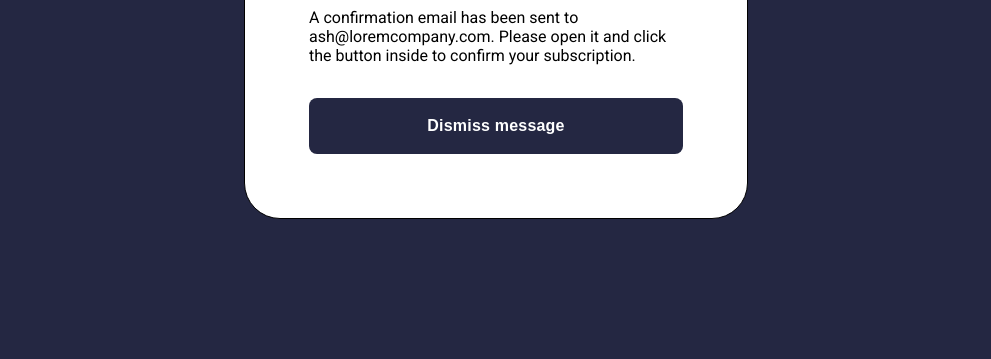
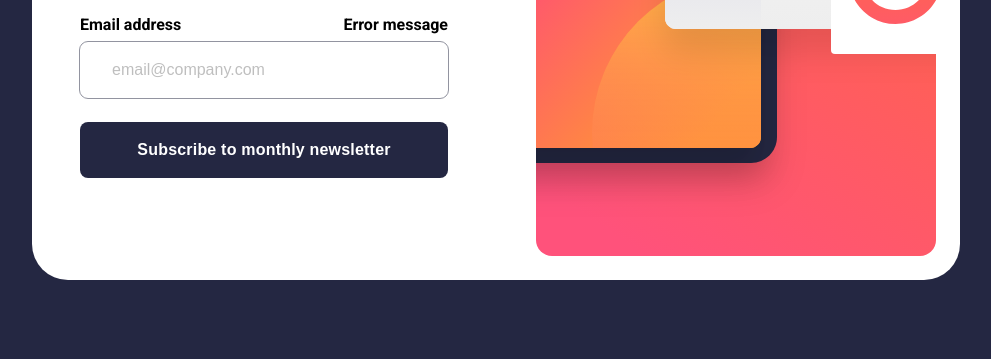
Before and after one commit to NavarroEmiliano/newsletter-sign-up-with-success-message, a plain HTML site: page index.html in a window 1280 px wide. Shown: the part 441-800 px from the top of the page, without its empty margins (144-1135 px from the left). Drawn offline with Linux system fonts and the light colour scheme.

Commit message:
form desktop

```diff
--- a/index.html
+++ b/index.html
@@ -15,9 +15,10 @@
 
   <!-- Sign-up form start -->
   <article class="form-container">
-    <figure>
+    <picture>
+      <source srcset="assets/images/illustration-sign-up-desktop.svg" media="(min-width: 58rem)">
       <img src="assets/images/illustration-sign-up-mobile.svg" alt="ilustration sign up">
-    </figure>
+    </picture>
 
     <div class="form-content">
       <div class="text-content">
@@ -85,7 +86,7 @@
     </h1>
 
     <p class="confirmation-message">
-      A confirmation email has been sent to ash@loremcompany.com.
+      A confirmation email has been sent to <strong>ash@loremcompany.com</strong>.
       Please open it and click the button inside to confirm your subscription.
     </p>
 
--- a/style.css
+++ b/style.css
@@ -31,10 +31,19 @@ body {
 }
 
 .form-container {
-    display: none;
+    display: flex;
     flex-direction: column;
-    max-inline-size: 641px;
+    max-inline-size: 428px;
     background-color: var(--white);
+    min-block-size: 100vh;
+}
+
+
+.form-container picture img {
+    object-fit: cover;
+    max-block-size: 230px;
+    border-end-start-radius: 0.5rem;
+    border-end-end-radius: 0.5rem;
 }
 
 .form-content {
@@ -49,7 +58,7 @@ body {
 
 .form-title {
     padding-block-end: 1.5rem;
-    font-size: clamp(2.5rem, 1.5rem + 3vw, 3.5rem);
+    font-size: clamp(2.5rem, 2rem + 3vw, 3.5rem);
     font-weight: 700;
 }
 
@@ -74,7 +83,7 @@ body {
     align-self: flex-start;
 }
 
-.input-container  .label-container{
+.input-container .label-container {
     display: flex;
     justify-content: space-between;
     margin-block-end: 0.5rem;
@@ -115,11 +124,9 @@ body {
     background-color: var(--white);
     padding-inline: 1.5rem;
     min-block-size: 100vh;
-    display: flex;
+    display: none;
     flex-direction: column;
-    justify-content: end;
     padding-block: 2.5rem;
-    border: 1px solid;
 }
 
 .success-popup img {
@@ -131,7 +138,37 @@ body {
     margin-block-start: auto;
 }
 
-@media (width > 40.125rem) {
+.confirmation-message {
+    margin-block-end: 1.5rem;
+}
+
+@media (width > 58rem) {
+
+    img,
+    picture {
+        block-size: 100%;
+        inline-size: initial;
+    }
+
+    .form-container {
+        flex-direction: row-reverse;
+        max-inline-size: 928px;
+        min-block-size: initial;
+        max-block-size: 641px;
+        padding: 1.5rem;
+        gap: 4rem;
+        border-radius: 2.25rem ;
+    }
+
+    .form-container picture img{
+        max-block-size: none;
+    }
+
+    .form-content {
+        align-self: center;
+    }
+
+
     .success-popup {
         min-block-size: initial;
         block-size: 520px;
@@ -140,7 +177,10 @@ body {
 
     }
 
-        .dismiss-btn {
-            margin-block-start: none;
+    .success-popup > img{
+        inline-size: 4rem;
+        block-size: 4rem;
+
     }
+
 }
```
Lines whose indentation alone changed are shown as unchanged.
